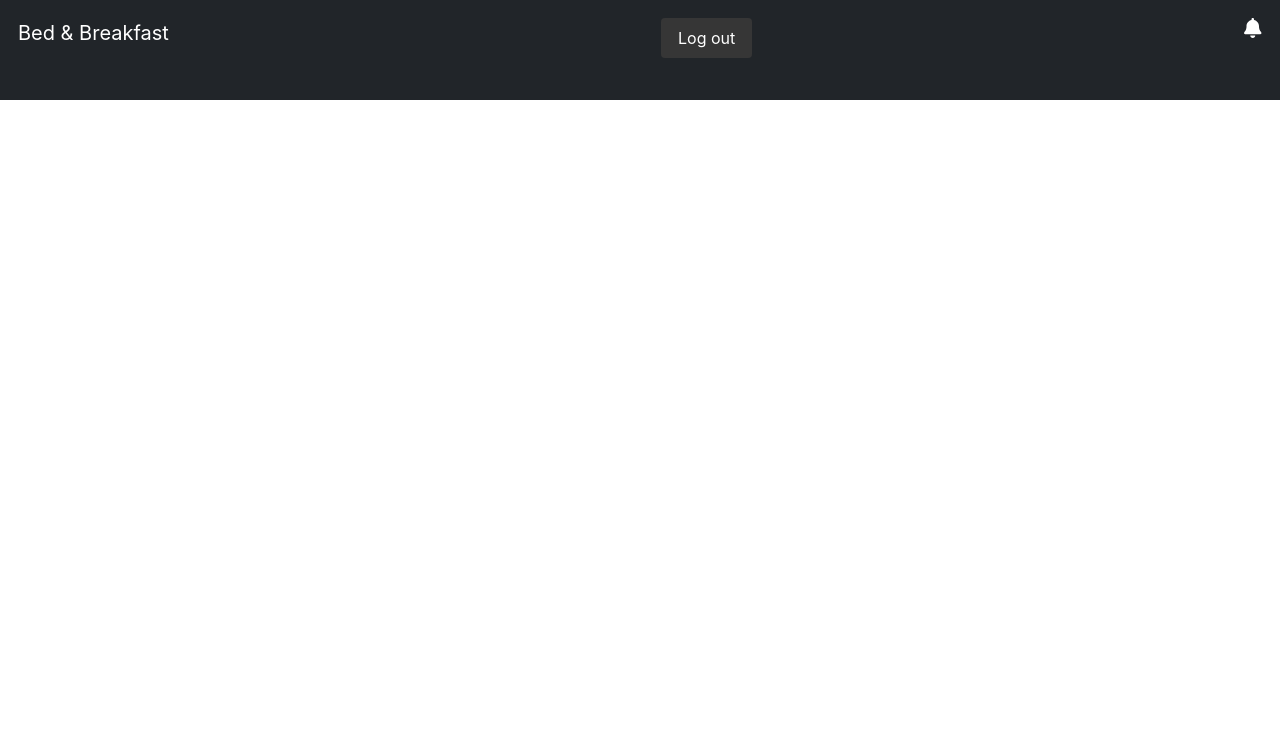
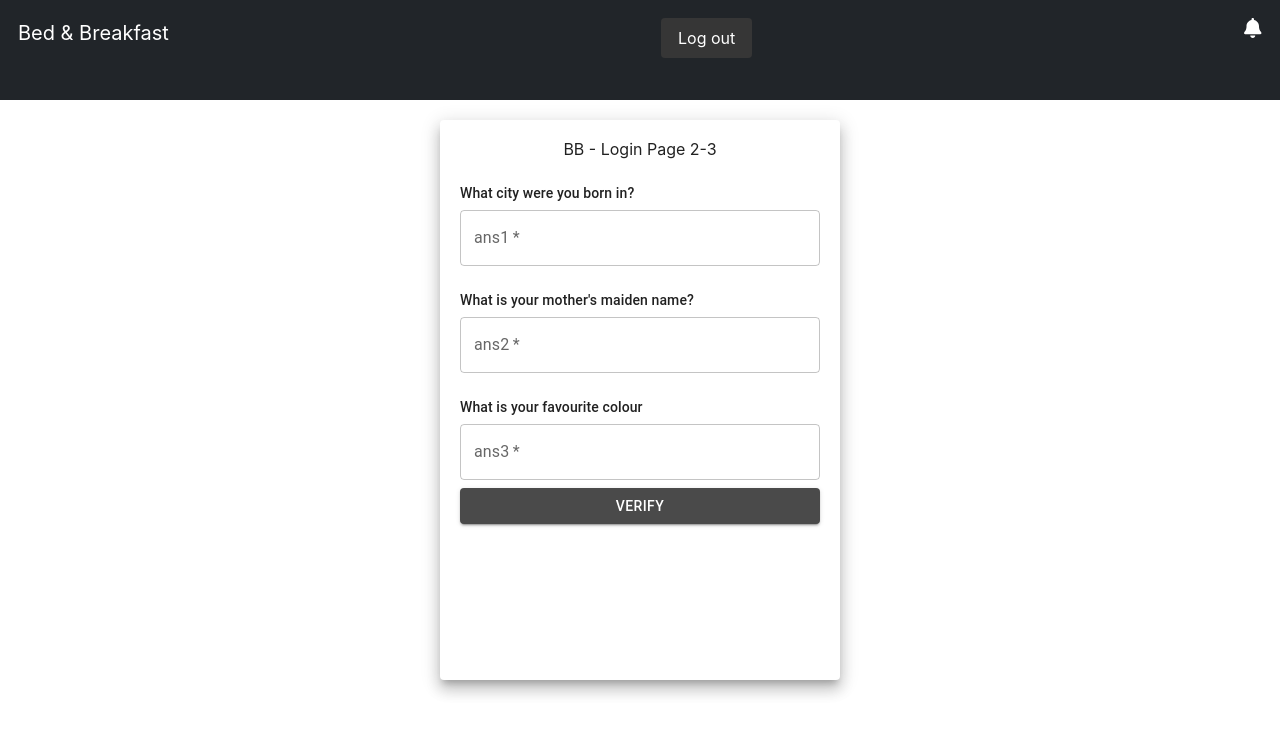
Before and after one commit to AnkushMudgal/serverless_bnb, a React (Create React App) app in the folder frontend/: page /question-Answer in a window 1280 px wide. Shown: the top 734 px of the page. Built offline with nearby package versions, Linux system fonts and the light colour scheme; what aws-amplify would draw is missing.

Commit message:
authentication forms

```diff
--- a/frontend/package.json
+++ b/frontend/package.json
@@ -3,9 +3,13 @@
   "version": "0.1.0",
   "private": true,
   "dependencies": {
+    "@emotion/react": "^11.9.3",
+    "@emotion/styled": "^11.9.3",
     "@fortawesome/fontawesome-svg-core": "^6.1.1",
     "@fortawesome/free-solid-svg-icons": "^6.1.1",
     "@fortawesome/react-fontawesome": "^0.2.0",
+    "@mui/material": "^5.9.1",
+    "@mui/styled-engine-sc": "^5.8.0",
     "@testing-library/jest-dom": "^5.16.4",
     "@testing-library/react": "^13.3.0",
     "@testing-library/user-event": "^13.5.0",
@@ -23,6 +27,7 @@
     "react-scripts": "5.0.1",
     "react-select": "^5.4.0",
     "react-use": "^17.4.0",
+    "styled-components": "^5.3.5",
     "sweetalert2": "^11.4.24",
     "web-vitals": "^2.1.4",
     "yup": "^0.32.11"
--- /dev/null
+++ b/frontend/src/components/ceaserCipher.jsx
@@ -0,0 +1,101 @@
+import React, { useState } from "react"
+import Paper from "@mui/material/Paper"
+import Grid from "@mui/material/Grid"
+import TextField from "@mui/material/TextField"
+import Button from "@mui/material/Button"
+import { FormLabel } from "@mui/material"
+import axios from "axios"
+
+export default function CeaserCipherAuth() {
+    const paperStyle = {
+        padding: 20,
+        height: "70vh",
+        width: 400,
+        margin: "20px auto",
+    }
+
+    const [encryptedCipher, setEncryptedCipher] = React.useState("")
+    const btnstyle = { margin: "8px 0" }
+    const [disableButton, setDisableButton] = React.useState(true)
+    const [errorMessage, setErrorMessage] = React.useState("")
+    const [decryptedCipher, setDecryptedCipher] = React.useState("")
+    const [validDecryptedCipherText, setValidDecryptedCipherText] =
+        React.useState("")
+
+    React.useEffect(() => {
+        axios
+            .get(
+                "https://us-central1-b00904831-a4-partb.cloudfunctions.net/ceaser_cipher/generateEncryptedCode"
+            )
+            .then((res) => {
+                setEncryptedCipher(res.data)
+            })
+    }, [])
+
+    const handleOnChange = (event) => {
+        if (event.target.value && event.target.value !== "") {
+            setDecryptedCipher(event.target.value)
+            setDisableButton(false)
+        } else setDisableButton(true)
+    }
+
+    //TODO: cloudFunction
+    const handleSubmit = async (e) => {
+        await axios
+            .post(
+                "https://us-central1-b00904831-a4-partb.cloudfunctions.net/ceaser_cipher/decryptCipher",
+                {
+                    encryptedCode: encryptedCipher,
+                    key: location.state,
+                }
+            )
+            .then((res) => {
+                if (res.data && decryptedCipher === res.data) {
+                    navigate("/")
+                } else setErrorMessage("Incorrect Decrypted Cipher Text Entered")
+            })
+    }
+
+    return (
+        <Grid>
+            <Paper elevation={10} style={paperStyle}>
+                <Grid align="center">
+                    <h2 sx={{ fontWeight: "bold" }}>BB - Login Page 3-3</h2>
+                </Grid>
+                <br />
+                <FormLabel id="encryptedCipher" sx={{ fontWeight: "bold" }}>
+                    Decrypt Ceaser Cipher : {encryptedCipher}
+                </FormLabel>
+                <br />
+                <br />
+                <TextField
+                    label="Enter Decrypted Cipher Text"
+                    placeholder="Enter Decrypted Cipher Text"
+                    fullWidth
+                    required
+                    id="decryptedCipherText"
+                    onChange={(event) => {
+                        handleOnChange(event)
+                    }}
+                //   value={userDetails.email}
+                //   error={errors['decryptedCipherText'] ? true : false}
+                //   helperText={errors['decryptedCipherText'] ? '.' : ''}
+                />
+                <br />
+                <br />
+                <Button
+                    type="submit"
+                    color="primary"
+                    variant="contained"
+                    style={btnstyle}
+                    fullWidth
+                    disabled={disableButton}
+                    onClick={handleSubmit}
+                >
+                    Login
+                </Button>
+                {errorMessage != null && <p>{errorMessage}</p>}
+            </Paper>
+        </Grid>
+    )
+}
--- /dev/null
+++ b/frontend/src/components/questionAndAnswer.jsx
@@ -0,0 +1,130 @@
+import React, { useState } from "react"
+import Paper from "@mui/material/Paper"
+import Grid from "@mui/material/Grid"
+import TextField from "@mui/material/TextField"
+import Button from "@mui/material/Button"
+import axios from "axios"
+import { Typography } from "@mui/material"
+import { useHistory } from "react-router-dom"
+import { routes } from "../constants"
+
+export default function QuestionAndAnswer() {
+    const paperStyle = {
+        padding: 20,
+        height: "70vh",
+        width: 400,
+        margin: "20px auto",
+    }
+    const history = useHistory();
+    const btnstyle = { margin: "8px 0" }
+    const [disableLogin, setDisableLogin] = React.useState(true)
+    const [errorMessage, setErrorMessage] = React.useState("")
+    const [emailID, setEmailID] = React.useState("")
+    const [securityAnswer1, setSecurityAnswer1] = React.useState("")
+    const [securityAnswer2, setSecurityAnswer2] = React.useState("")
+    const [securityAnswer3, setSecurityAnswer3] = React.useState("")
+    //let navigate = useNavigate()
+    //const location = useLocation()
+
+    const handleSubmit = async (e) => {
+        const securityDetails = {
+            email_id: localStorage.getItem("CurrentUser"),
+            security_details: [
+                {
+                    securityAnswer: securityAnswer1,
+                    securityQuestion: "q1",
+                },
+                {
+                    securityAnswer: securityAnswer2,
+                    securityQuestion: "q2",
+                },
+                {
+                    securityAnswer: securityAnswer3,
+                    securityQuestion: "q3",
+                },
+            ],
+        }
+
+        console.log("security details", securityDetails)
+        axios
+            .post(
+                "https://qki325g7l5cutyw24ykbobkvsq0fxghf.lambda-url.us-east-1.on.aws/",
+                securityDetails
+            )
+            .then((res) => {
+                if (res.data.valid)
+                    history.push(routes.ceaserCipher);
+                else setErrorMessage("Authentication Failed - Invalid Security answers")
+            })
+    }
+
+    return (
+        <Grid>
+            <Paper elevation={10} style={paperStyle}>
+                <Grid align="center">
+                    <h2>BB - Login Page 2-3</h2>
+                    <br />
+                </Grid>
+                <Typography variant="subtitle2" gutterBottom component="div">
+                    What city were you born in?
+                </Typography>
+                <TextField
+                    label="ans1"
+                    placeholder="Enter answer"
+                    fullWidth
+                    required
+                    id="ans1"
+                    value={securityAnswer1}
+                    onChange={(event) => {
+                        setSecurityAnswer1(event.target.value)
+                    }}
+                />
+                <br />
+                <br />
+                <Typography variant="subtitle2" gutterBottom component="div">
+                    What is your mother's maiden name?
+                </Typography>
+                <TextField
+                    label="ans2"
+                    placeholder="Enter answer"
+                    fullWidth
+                    required
+                    id="ans2"
+                    value={securityAnswer2}
+                    onChange={(event) => {
+                        setSecurityAnswer2(event.target.value)
+                    }}
+                />
+                <br />
+                <br />
+                <Typography variant="subtitle2" gutterBottom component="div">
+                    What is your favourite colour
+                </Typography>
+                <TextField
+                    label="ans3"
+                    placeholder="Enter answer"
+                    fullWidth
+                    required
+                    id="ans3"
+                    value={securityAnswer3}
+                    onChange={(event) => {
+                        setSecurityAnswer3(event.target.value)
+                    }}
+                />
+                <Button
+                    type="submit"
+                    color="primary"
+                    variant="contained"
+                    style={btnstyle}
+                    fullWidth
+                    //disabled={disableLogin}
+                    onClick={handleSubmit}
+                    sx={{ backgroundColor: "#4a4a4a" }}
+                >
+                    Verify
+                </Button>
+                {errorMessage != null && <p>{errorMessage}</p>}
+            </Paper>
+        </Grid>
+    )
+}
--- a/frontend/src/components/routes/router.js
+++ b/frontend/src/components/routes/router.js
@@ -7,6 +7,8 @@ import {Register} from "../Registration"
 import {Login} from "../Login"
 import {ForgotPassword} from "../ForgotPassword"
 import {ChangePassword} from "../ChangePassword"
+import QuestionAndAnswer from "../questionAndAnswer";
+import CeaserCipherAuth  from "../ceaserCipher";
 
 function Routing() {
     return (
@@ -39,6 +41,15 @@ function Routing() {
                 <ProtectedRoute exact path={routes.changePassword}>
                     <ChangePassword/>
                 </ProtectedRoute>
+
+                <ProtectedRoute exact path={routes.questionAndAnswer}>
+                    <QuestionAndAnswer/>
+                </ProtectedRoute>
+
+                <ProtectedRoute exact path={routes.ceaserCipher}>
+                    <CeaserCipherAuth/>
+                </ProtectedRoute>
+
             </Switch>
         </BrowserRouter>
     )
--- a/frontend/src/constants.js
+++ b/frontend/src/constants.js
@@ -9,6 +9,8 @@ export const routes = {
     forgotPassword: "/forgotpassword",
     changePassword: "/changepassword",
     tourService: "/tour-service",
+    questionAndAnswer : "/question-Answer",
+    ceaserCipher: "/ceaser-cipher"
 };
 
 
```
